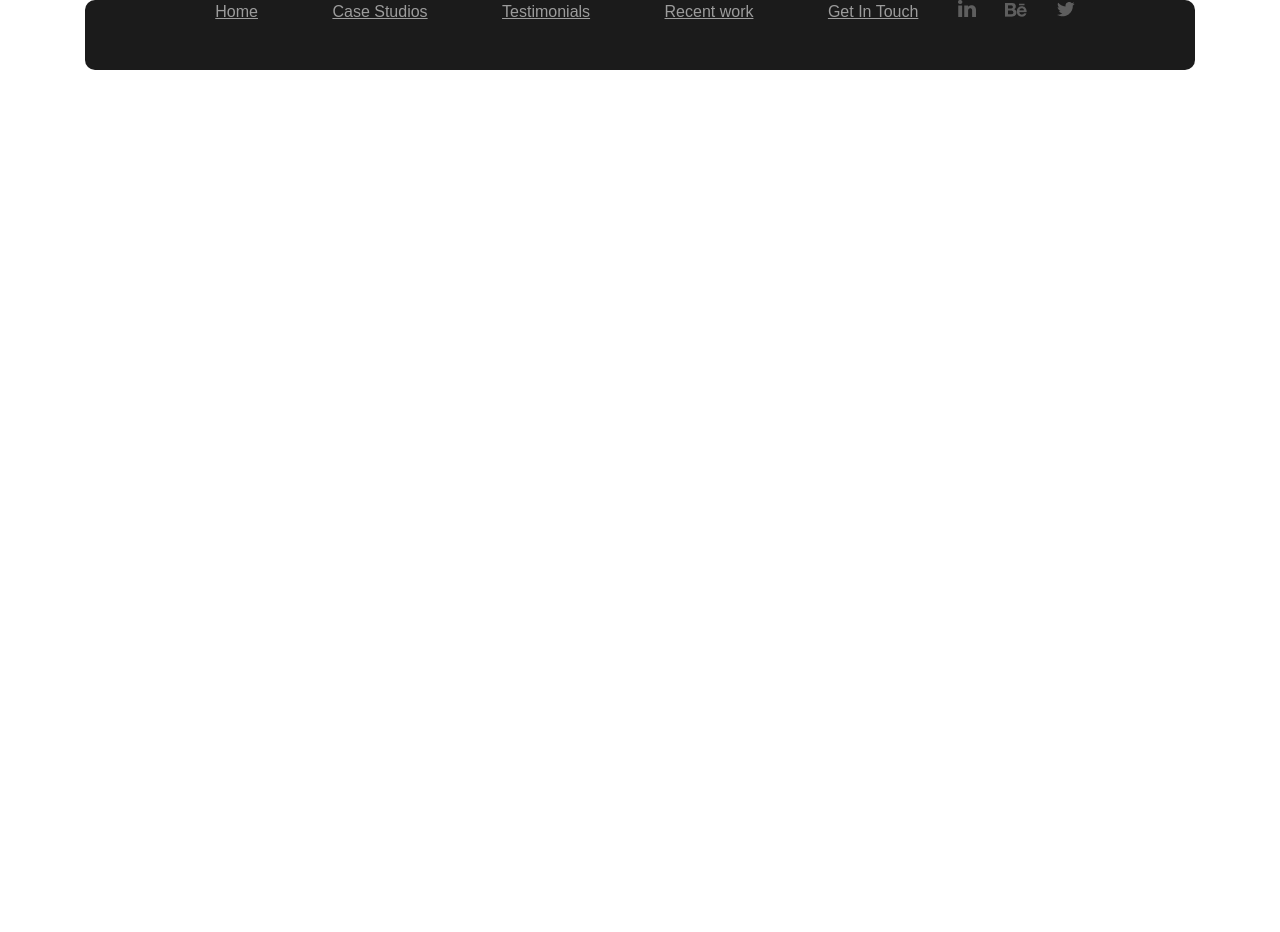
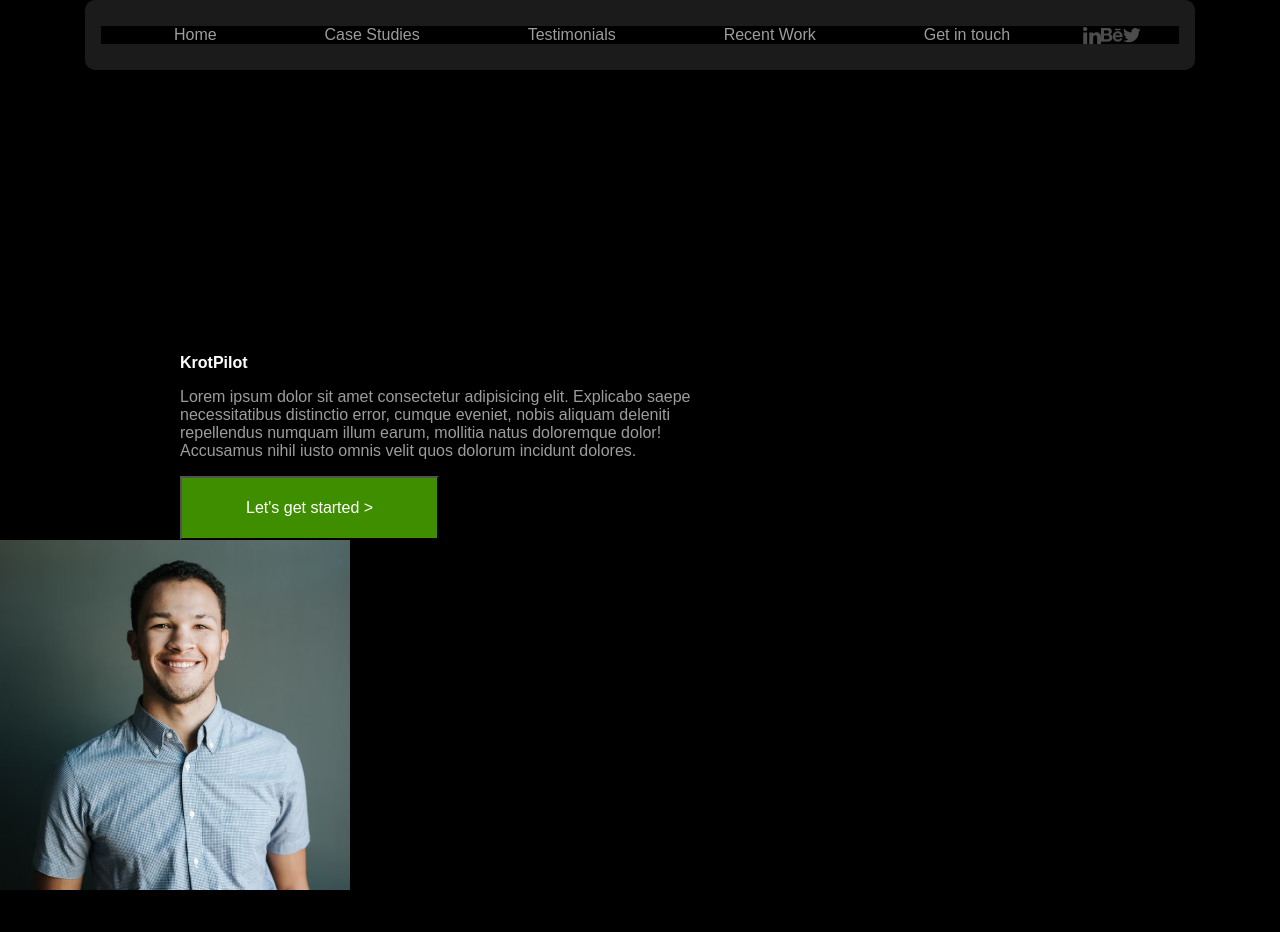
Before and after one commit to Krotpilot/-2-2, a plain HTML site: page index.html in a window 1280 px wide. Before the commit the page ends 800 px from the top, so only its background shows below. Drawn offline with Linux system fonts and the light colour scheme.

Commit message:
main section

```diff
--- a/index.html
+++ b/index.html
@@ -7,18 +7,37 @@
     <link rel="stylesheet" href="styles.css" type="text/css">
 </head>
 <body>
+    <!-- HEADER SECTION -->
+
     <header>
-        <nav>
+        <nav class="links">
             <a href="#">Home</a>
-            <a href="#">Case Studios</a>
+            <a href="#">Case Studies</a>
             <a href="#">Testimonials</a>
-            <a href="#">Recent work</a>
-            <a href="#">Get In Touch</a>
-            <img src="img/LinkedIn.png" alt="LinkedIn">
-            <img src="img/Behance.png" alt="Behance">
-            <img src="img/Twitter.png" alt="Twitter">
+            <a href="#">Recent Work</a>
+            <a href="#">Get in touch</a>
+            <div class="icons">
+                <img src="img/LinkedIn.png" alt="LinkedIn">
+                <img src="img/Behance.png" alt="Behance">
+                <img src="img/Twitter.png" alt="Twitter">
+            </div>
         </nav>
+    </header>
 
-    </header>
+    <!-- MAIN SECTION -->
+
+    <main>
+        <div class="descr-section">
+            <h1>KrotPilot</h1>
+            <p>Lorem ipsum dolor sit amet consectetur adipisicing elit.
+               Explicabo saepe necessitatibus distinctio error,
+               cumque eveniet, nobis aliquam deleniti repellendus numquam
+               illum earum, mollitia natus doloremque dolor! Accusamus
+               nihil iusto omnis velit quos dolorum incidunt dolores.</p>
+            <button>Let's get started ></button>
+        </div>
+        <img src="img/image 11.png" alt="photo">
+        <p>Worked with</p>
+    </main>
 </body>
 </html>
--- a/styles.css
+++ b/styles.css
@@ -1,15 +1,15 @@
-*{
+* {
     font-size: 16px;
     font-family: Arial, Helvetica, sans-serif;
-    /* background-color: black; */
+    background-color: black;
 }
 
-body{
+body {
     margin: 0;
     padding: 0;
 }
 
-header{
+header {
     box-sizing: border-box;
     width: 69.375rem;
     height: 4.375rem;
@@ -18,16 +18,57 @@ header{
     margin-right: auto;
     background-color: #1B1B1B;
     border-radius: 0.625rem;
+    display: flex;
+    align-items: center;
+    justify-content: space-between;
+    padding-left: 1rem;
+    padding-right: 1rem;
 }
 
-header a{
+header a {
+    text-decoration: none;
     color: #9C9C9C;
     padding-left: 2.1875rem;
     padding-right: 2.1875rem;
+}
 
 
+
+nav {
+    display: flex;
+    justify-content: space-evenly;
+    align-items: center;
+    width: 100%;
 }
 
-header img{
-padding-right: 1.5625rem;
+.links {
+    display: flex;
+    align-items: center;
 }
+
+.icons {
+    display: flex;
+    align-items: center;
+}
+
+.descr-section{
+    box-sizing: border-box;
+    margin-top: 17.75rem;
+    margin-left: 11.25rem;
+    width: 33.625rem;
+    height: auto;
+}
+
+h1{
+    color: white;
+}
+
+.descr-section p{
+    color: #9C9C9C;
+}
+
+button{
+    padding: 1.3125rem 4rem;
+    background-color: #3F8E00;
+    color: white;
+}
```
Also changed, not shown: img/image 11.png (added).
